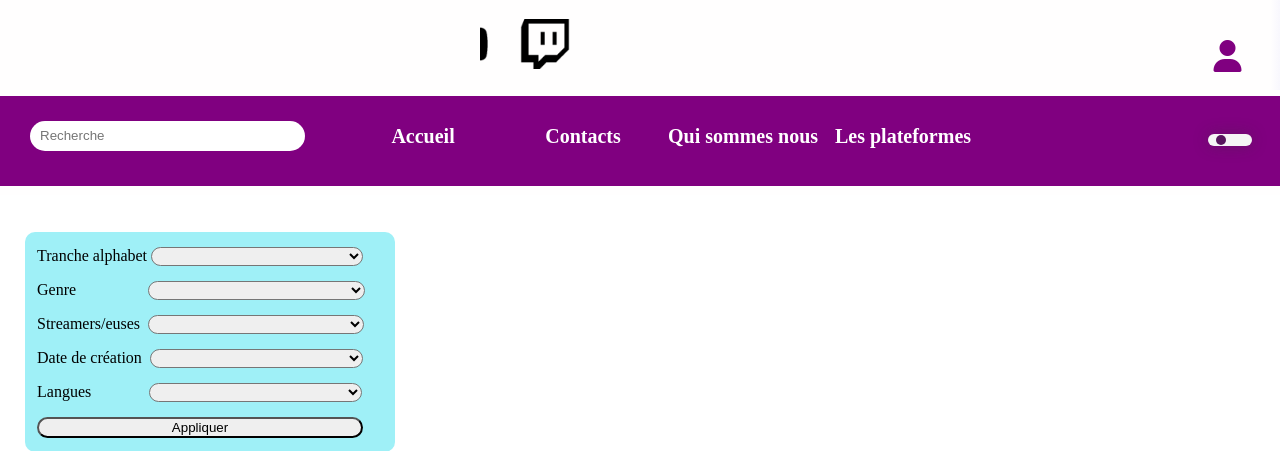
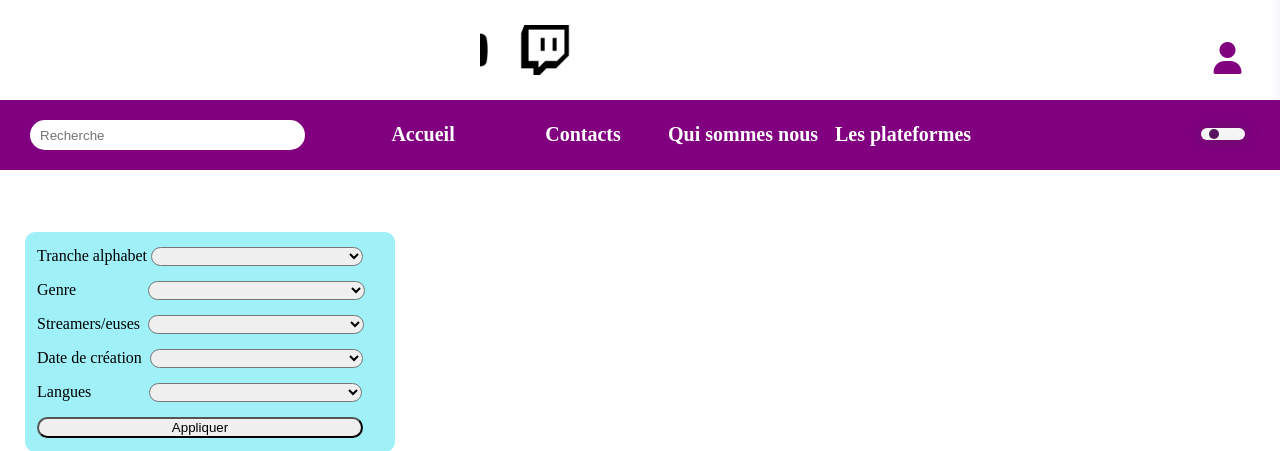
Before and after one commit to BeastWolf691/Projet-Streamers, a PHP site: page /view/index.php in a window 1280 px wide. Shown: the top 451 px of the page. Run offline with PHP 8.4, Linux system fonts and the light colour scheme; data that the repository does not hold is empty; some libraries are stand-ins or nearby versions.

Commit message:
css update

```diff
--- a/css/desk.css
+++ b/css/desk.css
@@ -16,7 +16,7 @@ header {
 
 .wrapper {
     width: 320px;
-    margin: 1.5% auto 0.5%;
+    margin: 25px auto 5px;
     position: relative;
     height: 70px;
     overflow: hidden;
@@ -79,13 +79,14 @@ header {
 nav {
     width: 100%;
     background-color: purple;
-    height: 90px;
+    height: 70px;
     position: relative;
 }
+
 #searchbar input[type="search"]{
     border-radius: 25px;
     position: absolute;
-    top: 25px;
+    top: 20px;
     left: 30px;
     width: 275px;
     height: 30px;
@@ -113,7 +114,7 @@ nav {
 #menu li a:link, #menu li a:visited {
     text-decoration: none;
     color: white;
-    padding: 16px 0;
+    padding: 10px 0;
     display: block;
     width: 152px;
     font-size: 20px;
@@ -236,8 +237,8 @@ input[type=checkbox] {
     transition: background-color .2s;
     box-shadow: 0 0 15px rgba(52, 52, 52, 0.354);
     position: absolute;
-    right: 25px;
-    top: 35px;
+    right: 2.5%;
+    top: 25px;
 }
 
 input[type=checkbox]::after {
--- a/css/menu_profil.css
+++ b/css/menu_profil.css
@@ -4,7 +4,7 @@
     top: 0;
     right: -250px; /* Cache le menu hors de la vue */
     width: 260px;
-    height: 11.3%;
+    height: 105px;
     background: linear-gradient(270deg, #4747df, transparent); /* Fond légèrement bleuté/transparent */
     transition: right 0.5s ease;
     overflow: hidden; /* Pour empêcher le contenu de déborder */
@@ -28,7 +28,7 @@
 /* Affiche le menu quand il est actif */
 #overlay.active {
   right: 0;
-  height: 11.3%;
+  height: 105px;
   width: 260px;
 }
 
```
